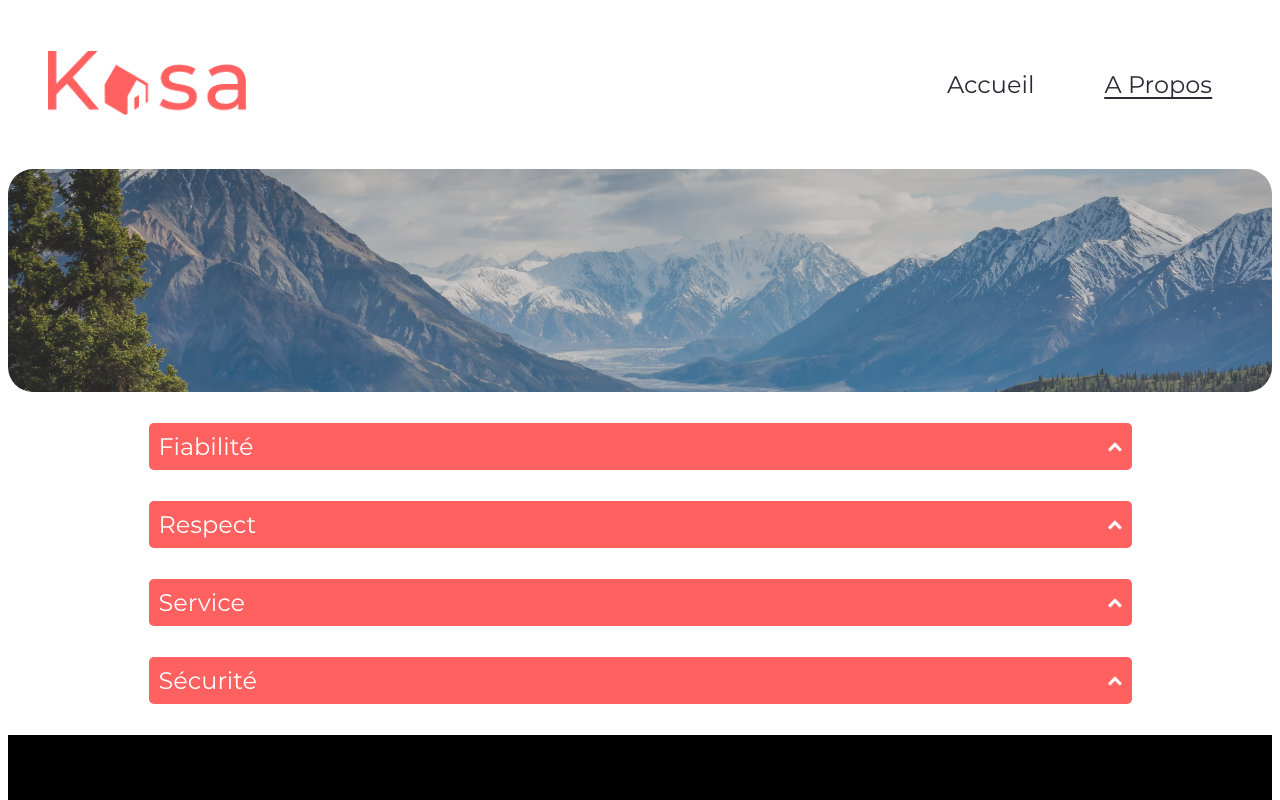
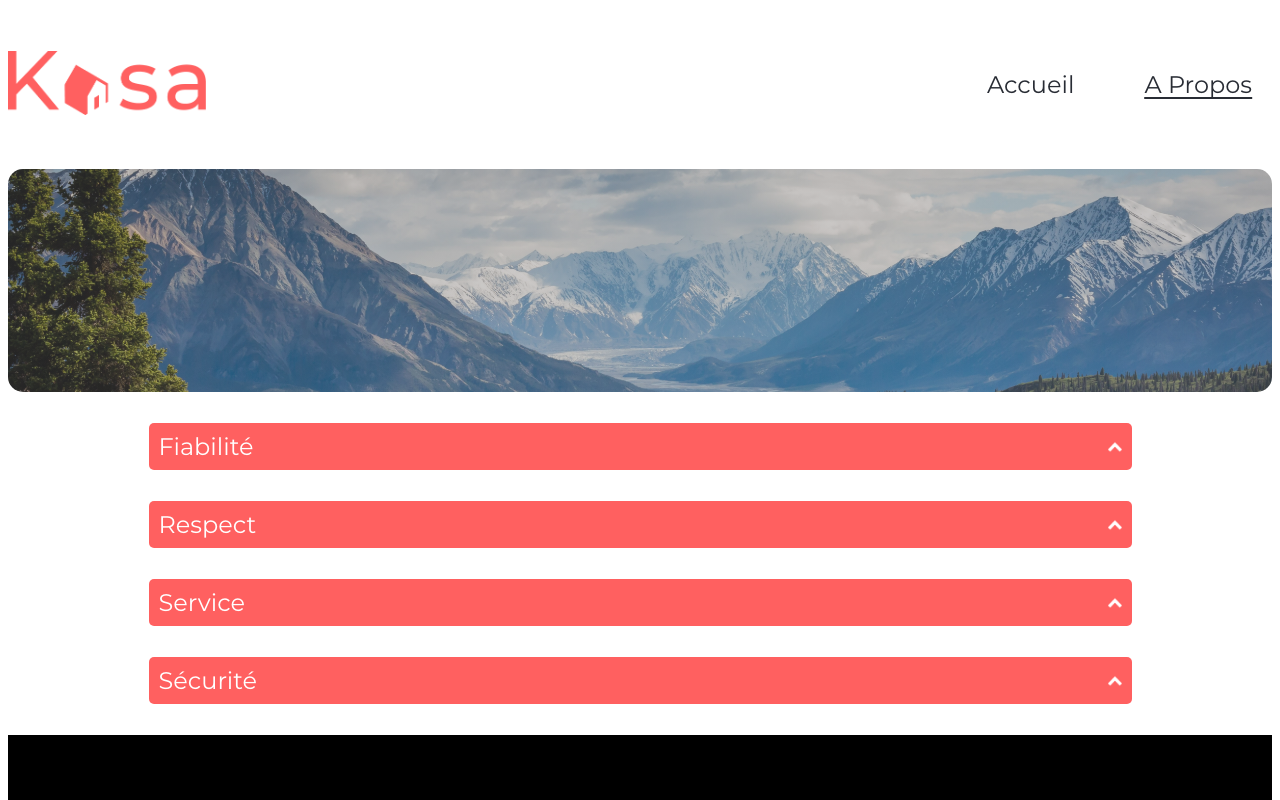
Before and after one commit to olinux68/p11_kaza, a React (Create React App) app: page /about in a window 1280 px wide. Shown: the top 800 px of the page. Built offline with nearby package versions, Linux system fonts and the light colour scheme.

Commit message:
correction

```diff
--- a/src/components/banner/_banner.scss
+++ b/src/components/banner/_banner.scss
@@ -33,7 +33,7 @@
 }
 
 .banner_about {
-  border-radius: $primary-radius;
+  border-radius: 15px;
   background-image: linear-gradient(#6d6d6d58, #6d6d6d58), url(../../assets/img/banniere-about-img.png);
   background-position: center;
   background-repeat: no-repeat;
@@ -47,6 +47,6 @@
   @include respond-to("small") {
     border-radius: 10px;
     height: 223px;
-    margin: 19.71px auto 19.71px auto;
+    margin: 35px 25px 35px ;
   }
 }
--- a/src/components/main/_main.scss
+++ b/src/components/main/_main.scss
@@ -16,7 +16,7 @@
     background-color: $white;
     height: auto;
     flex-flow: column nowrap;
-    margin: 22px auto;
+    margin: 22px 35px 0 35px;
     padding: 25px 0 25px;
     max-width: 100%;
 
--- a/src/components/nav/_navigation.scss
+++ b/src/components/nav/_navigation.scss
@@ -7,13 +7,13 @@
   align-items: center;
   max-width: $desktop-width;
   margin-left: 35px;
-    margin-top: 50px;
-    margin: 50px 40px;
+   // margin-top: 50px;
+    margin: 50px auto;
  // margin: auto;
   @include respond-to("small") {
     max-width: 100%;
     justify-content: space-between;
-    margin-top: 50px;
+    //margin-top: 50px;
     margin-bottom: 20px;
     margin-left: 35px;
   }
```
